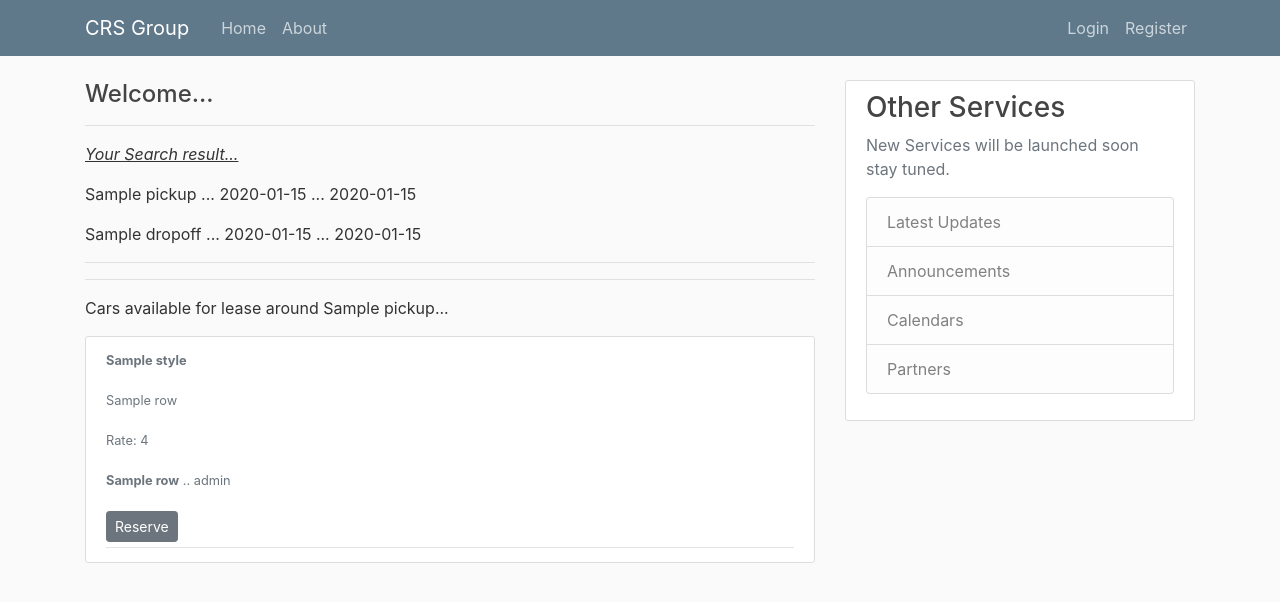
After one commit to thealfaisal/comp453FinalProject, a Flask app: template flaskDemo/templates/list.html in a window 1280 px wide. The commit adds this page. Shown: the top 602 px of the page. Run offline with Flask 2, Linux system fonts and the light colour scheme; the template is opened without the code that fills it: most values are stand-ins (such as "Sample title", 1, 10 or a date in 2020); parts of the project's set-up code (start-up, migrations or seed data) failed here and were passed over; some libraries are stand-ins or nearby versions.

Commit message:
Search and Carlist wit reserve btn done

```diff
--- a/flaskDemo/forms.py
+++ b/flaskDemo/forms.py
@@ -1,7 +1,7 @@
 from flask_wtf import FlaskForm
 from flask_wtf.file import FileField, FileAllowed
 from flask_login import current_user
-from wtforms import StringField, PasswordField, SubmitField, BooleanField, TextAreaField, IntegerField, DateField, SelectField, HiddenField
+from wtforms import StringField, PasswordField, SubmitField, BooleanField, TextAreaField, IntegerField, DateField, SelectField, HiddenField,DateTimeField
 from wtforms.validators import DataRequired, Length, Email, EqualTo, ValidationError,Regexp
 from wtforms.ext.sqlalchemy.fields import QuerySelectField
 from flaskDemo import db
@@ -131,3 +131,6 @@ class DeptForm(DeptUpdateForm):
         if dept:
             raise ValidationError('That department number is taken. Please choose a different one.')
 """
+def __init__(self, *args, **kwargs):
+    kwargs['csrf_enabled'] = False
+    super(WorksOnForm, self).__init__(*args, **kwargs)
--- /dev/null
+++ b/flaskDemo/templates/list.html
@@ -0,0 +1,27 @@
+{% extends "layout.html" %}
+{% block content %}
+  <h4>Welcome...</h4>
+  <hr>
+  <p><i><u>Your Search result...</u></i></p>
+  <p>{{ pickup }}  ...  {{ Pickupdate }} ...  {{ Pickuptime }}</p>
+  <p>{{ Dropoff }} ...  {{ Dropoffdate }} ... {{ Dropofftime }}</p>
+  <hr>
+  <hr>
+  <p>Cars available for lease around {{ pickup }}...</p>
+  {% for row in results %}
+      <article class="media content-section">
+        <div class="media-body">
+          <div class="article-metadata">
+            <!--<a class="mr-2" href="#">{{ row }}</a> <br/> -->
+            <p><small class="text-muted"><b>{{ row.style }}</b></small></p>
+            <p><small class="text-muted">{{ row.BrandName }}</small></p>
+            <p><small class="text-muted">Rate: {{ row.rate }}</small></p>
+            <p><small class="text-muted"><b>{{ row.ModelName }}</b> .. {{ row.trimLevel }}</small></p>
+            <div>
+              <a class="btn btn-secondary btn-sm mt-1 mb-1" href="{{ url_for('register', style=row.style) }}">Reserve</a>
+            </div>
+          </div>
+        </div>
+      </article>
+   {% endfor %}
+{% endblock content %}
```
Also changed, not shown: flaskDemo/routes.py (+20 -5 lines), flaskDemo/templates/home.html (+4 -4 lines).
